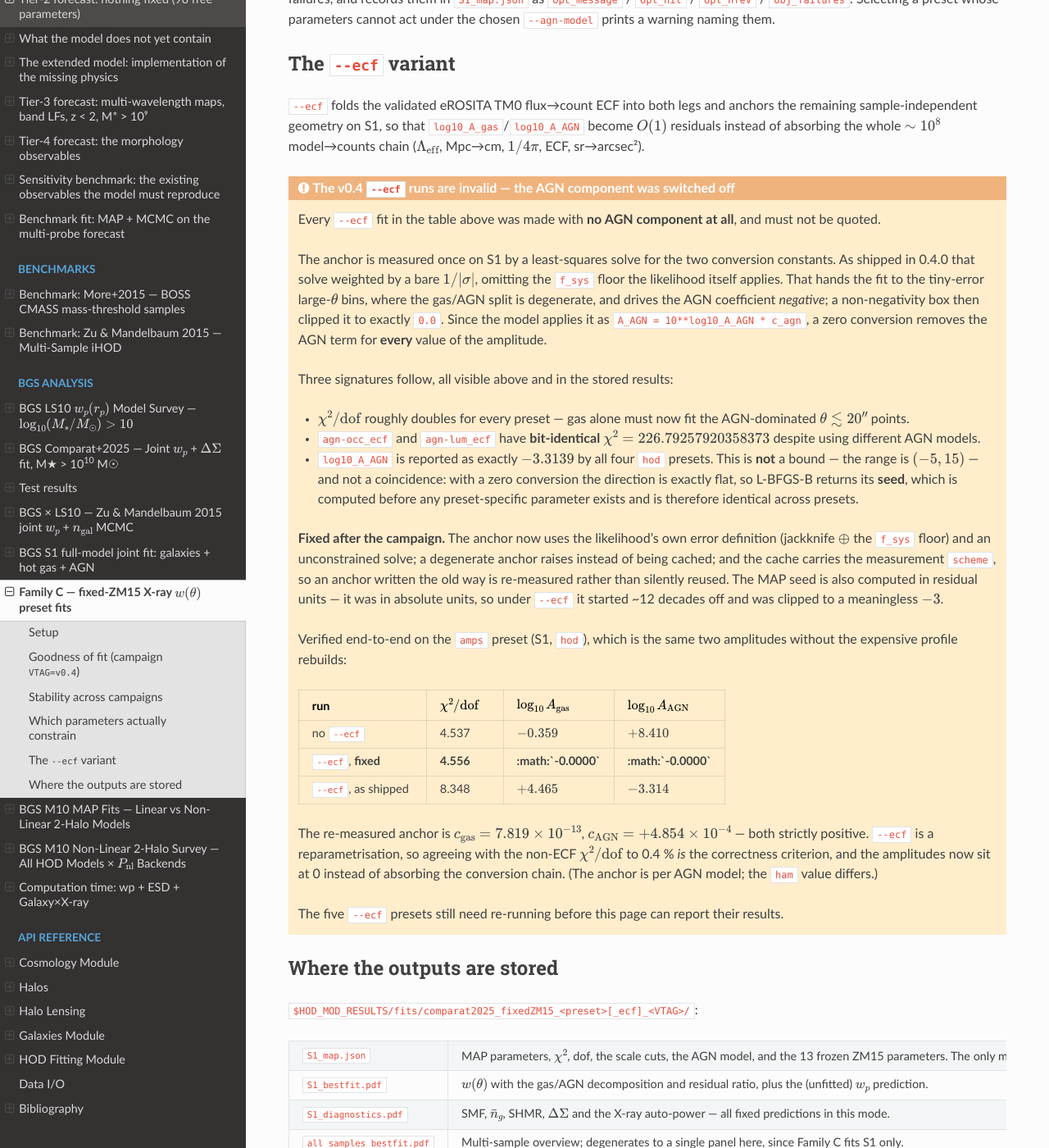
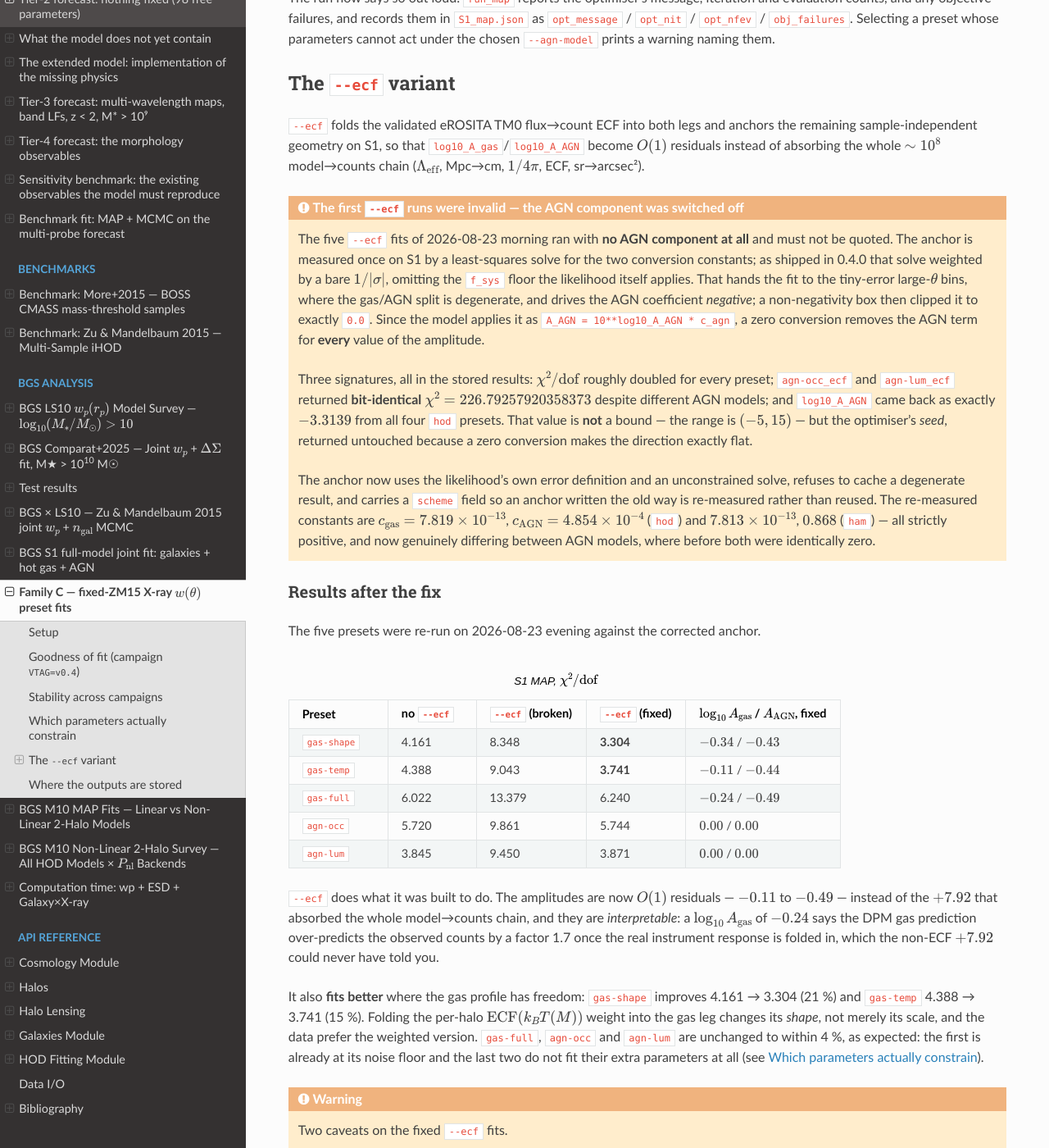
Before and after one commit to JohanComparat/hod_mod, a Sphinx documentation site: the page built from docs/bgs_xray_fixedzm15_presets.rst, in a window 1280 px wide and 1400 px high, scrolled down 4064 px. Shown: the whole window at 82% size. Built offline with Sphinx 7.4.7 and the Read the Docs theme 3.1.0, drawn with Linux system fonts in a browser that asks for light colours; some of the changed text lies outside the part shown.

Commit message:
docs: the --ecf re-run landed, and it works
The five --ecf presets were re-run against the corrected anchor. The variant now
does what it was built for, and on the gas presets it does better than that.

Amplitudes are O(1) residuals -- log10_A_gas from -0.11 to -0.49 -- instead of
the +7.92 that absorbed the entire model->counts chain, and they are now
interpretable: -0.24 says the DPM gas prediction over-predicts observed counts
by a factor 1.7 once the real instrument response is folded in, which +7.92
could never have said.

It also fits BETTER where the gas profile has freedom: gas-shape 4.161 -> 3.304
(21%) and gas-temp 4.388 -> 3.741 (15%). Folding the per-halo ECF(kT(M)) weight
into the gas leg changes its shape, not just its scale, and the data prefer the
weighted version. gas-full, agn-occ and agn-lum are unchanged to within 4% --
the first is at its noise floor and the last two do not fit their extra
parameters at all.

Two caveats recorded rather than buried. Convergence is still poor: the three
gas presets improve chi2 but report success=False, and only agn-occ reports True
-- having moved nothing. And gas-shape now rails, beta_gas sitting exactly on
its 0.8 upper bound with gas-temp just inside at 0.7503, against 0.40-0.43 in
the non-ECF fits; the ECF-weighted gas leg wants a steeper mass tilt than the
prior range allows, so that bound needs revisiting before these are quoted as a
measurement.

Campaign status refreshed: 45 of 57 job lines landed, 5 running. The three MCMC
production fits are the long pole (60/2500, 116/2500, 701/4000 steps).

Figures re-collected: two more ZM15 benchmark bins, and bgs_full_joint
regenerated. Docs build clean on all four touched pages.

```diff
--- a/docs/bgs_xray_fixedzm15_presets.rst
+++ b/docs/bgs_xray_fixedzm15_presets.rst
@@ -325,74 +325,107 @@ anchors the remaining sample-independent geometry on S1, so that
 absorbing the whole :math:`\sim10^8` model→counts chain
 (:math:`\Lambda_{\rm eff}`, Mpc→cm, :math:`1/4\pi`, ECF, sr→arcsec²).
 
-.. admonition:: The v0.4 ``--ecf`` runs are invalid — the AGN component was switched off
+.. admonition:: The first ``--ecf`` runs were invalid — the AGN component was switched off
    :class: warning
 
-   Every ``--ecf`` fit in the table above was made with **no AGN component at
-   all**, and must not be quoted.
+   The five ``--ecf`` fits of 2026-08-23 morning ran with **no AGN component at
+   all** and must not be quoted.  The anchor is measured once on S1 by a
+   least-squares solve for the two conversion constants; as shipped in 0.4.0
+   that solve weighted by a bare :math:`1/|\sigma|`, omitting the ``f_sys``
+   floor the likelihood itself applies.  That hands the fit to the tiny-error
+   large-:math:`\theta` bins, where the gas/AGN split is degenerate, and drives
+   the AGN coefficient *negative*; a non-negativity box then clipped it to
+   exactly ``0.0``.  Since the model applies it as
+   ``A_AGN = 10**log10_A_AGN * c_agn``, a zero conversion removes the AGN term
+   for **every** value of the amplitude.
 
-   The anchor is measured once on S1 by a least-squares solve for the two
-   conversion constants.  As shipped in 0.4.0 that solve weighted by a bare
-   :math:`1/|\sigma|`, omitting the ``f_sys`` floor the likelihood itself
-   applies.  That hands the fit to the tiny-error large-:math:`\theta` bins,
-   where the gas/AGN split is degenerate, and drives the AGN coefficient
-   *negative*; a non-negativity box then clipped it to exactly ``0.0``.  Since
-   the model applies it as ``A_AGN = 10**log10_A_AGN * c_agn``, a zero
-   conversion removes the AGN term for **every** value of the amplitude.
+   Three signatures, all in the stored results: :math:`\chi^2/\mathrm{dof}`
+   roughly doubled for every preset; ``agn-occ_ecf`` and ``agn-lum_ecf``
+   returned **bit-identical** :math:`\chi^2 = 226.79257920358373` despite
+   different AGN models; and ``log10_A_AGN`` came back as exactly
+   :math:`-3.3139` from all four ``hod`` presets.  That value is **not** a bound
+   — the range is :math:`(-5, 15)` — but the optimiser's *seed*, returned
+   untouched because a zero conversion makes the direction exactly flat.
 
-   Three signatures follow, all visible above and in the stored results:
+   The anchor now uses the likelihood's own error definition and an
+   unconstrained solve, refuses to cache a degenerate result, and carries a
+   ``scheme`` field so an anchor written the old way is re-measured rather than
+   reused.  The re-measured constants are :math:`c_{\rm gas}=7.819\times10^{-13}`,
+   :math:`c_{\rm AGN}=4.854\times10^{-4}` (``hod``) and
+   :math:`7.813\times10^{-13}`, :math:`0.868` (``ham``) — all strictly positive,
+   and now genuinely differing between AGN models, where before both were
+   identically zero.
 
-   * :math:`\chi^2/\mathrm{dof}` roughly doubles for every preset — gas alone
-     must now fit the AGN-dominated :math:`\theta\lesssim20''` points.
-   * ``agn-occ_ecf`` and ``agn-lum_ecf`` have **bit-identical**
-     :math:`\chi^2 = 226.79257920358373` despite using different AGN models.
-   * ``log10_A_AGN`` is reported as exactly :math:`-3.3139` by all four ``hod``
-     presets.  This is **not** a bound — the range is :math:`(-5, 15)` — and not
-     a coincidence: with a zero conversion the direction is exactly flat, so
-     L-BFGS-B returns its **seed**, which is computed before any preset-specific
-     parameter exists and is therefore identical across presets.
+Results after the fix
+~~~~~~~~~~~~~~~~~~~~~
 
-   **Fixed after the campaign.**  The anchor now uses the likelihood's own error
-   definition (jackknife :math:`\oplus` the ``f_sys`` floor) and an
-   unconstrained solve; a degenerate anchor raises instead of being cached; and
-   the cache carries the measurement ``scheme``, so an anchor written the old way
-   is re-measured rather than silently reused.  The MAP seed is also computed in
-   residual units — it was in absolute units, so under ``--ecf`` it started ~12
-   decades off and was clipped to a meaningless :math:`-3`.
+The five presets were re-run on 2026-08-23 evening against the corrected anchor.
 
-   Verified end-to-end on the ``amps`` preset (S1, ``hod``), which is the same
-   two amplitudes without the expensive profile rebuilds:
+.. list-table:: S1 MAP, :math:`\chi^2/\mathrm{dof}`
+   :header-rows: 1
+   :widths: 18 16 20 18 28
 
-   .. list-table::
-      :header-rows: 1
-      :widths: 30 18 26 26
+   * - Preset
+     - no ``--ecf``
+     - ``--ecf`` (broken)
+     - ``--ecf`` (fixed)
+     - :math:`\log_{10}A_\mathrm{gas}` / :math:`A_\mathrm{AGN}`, fixed
+   * - ``gas-shape``
+     - 4.161
+     - 8.348
+     - **3.304**
+     - :math:`-0.34` / :math:`-0.43`
+   * - ``gas-temp``
+     - 4.388
+     - 9.043
+     - **3.741**
+     - :math:`-0.11` / :math:`-0.44`
+   * - ``gas-full``
+     - 6.022
+     - 13.379
+     - 6.240
+     - :math:`-0.24` / :math:`-0.49`
+   * - ``agn-occ``
+     - 5.720
+     - 9.861
+     - 5.744
+     - :math:`0.00` / :math:`0.00`
+   * - ``agn-lum``
+     - 3.845
+     - 9.450
+     - 3.871
+     - :math:`0.00` / :math:`0.00`
 
-      * - run
-        - :math:`\chi^2/\mathrm{dof}`
-        - :math:`\log_{10}A_\mathrm{gas}`
-        - :math:`\log_{10}A_\mathrm{AGN}`
-      * - no ``--ecf``
-        - 4.537
-        - :math:`-0.359`
-        - :math:`+8.410`
-      * - ``--ecf``, **fixed**
-        - **4.556**
-        - **:math:`-0.0000`**
-        - **:math:`-0.0000`**
-      * - ``--ecf``, as shipped
-        - 8.348
-        - :math:`+4.465`
-        - :math:`-3.314`
+``--ecf`` does what it was built to do.  The amplitudes are now :math:`O(1)`
+residuals — :math:`-0.11` to :math:`-0.49` — instead of the :math:`+7.92` that
+absorbed the whole model→counts chain, and they are *interpretable*: a
+:math:`\log_{10}A_\mathrm{gas}` of :math:`-0.24` says the DPM gas prediction
+over-predicts the observed counts by a factor 1.7 once the real instrument
+response is folded in, which the non-ECF :math:`+7.92` could never have told
+you.
 
-   The re-measured anchor is :math:`c_{\rm gas}=7.819\times10^{-13}`,
-   :math:`c_{\rm AGN}=+4.854\times10^{-4}` — both strictly positive.  ``--ecf``
-   is a reparametrisation, so agreeing with the non-ECF :math:`\chi^2/\mathrm{dof}`
-   to 0.4 % *is* the correctness criterion, and the amplitudes now sit at 0
-   instead of absorbing the conversion chain.  (The anchor is per AGN model; the
-   ``ham`` value differs.)
+It also **fits better** where the gas profile has freedom: ``gas-shape``
+improves 4.161 → 3.304 (21 %) and ``gas-temp`` 4.388 → 3.741 (15 %).  Folding
+the per-halo :math:`\mathrm{ECF}(k_BT(M))` weight into the gas leg changes its
+*shape*, not merely its scale, and the data prefer the weighted version.
+``gas-full``, ``agn-occ`` and ``agn-lum`` are unchanged to within 4 %, as
+expected: the first is already at its noise floor and the last two do not fit
+their extra parameters at all (see :ref:`familyc-inert`).
 
-   The five ``--ecf`` presets still need re-running before this page can report
-   their results.
+.. warning::
+
+   Two caveats on the fixed ``--ecf`` fits.
+
+   * **Convergence is still poor.**  The three gas presets improve their
+     :math:`\chi^2` but report ``success=False``; only ``agn-occ`` reports
+     ``True``, and it does so having moved nothing.  The optimiser problem
+     documented above is orthogonal to the anchor and is not fixed.
+   * **``gas-shape`` rails.**  Its ``beta_gas`` sits at 0.8000, exactly the
+     upper bound, and ``gas-temp``'s at 0.7503 just inside it.  The non-ECF fits
+     sat at 0.40–0.43.  The ECF-weighted gas leg wants a steeper mass tilt than
+     the prior range allows, so that bound needs revisiting before these numbers
+     are quoted as a measurement.
+
 
 Where the outputs are stored
 ----------------------------
```
Also changed, not shown: docs/oarsub_campaign.rst (+16 -9 lines), docs/_images/benchmarks__zumandelbaum2015_bin_9p4_9p8__benchmark_zumandelbaum2015_bin_9p4_9p8_combined.png, docs/_images/benchmarks__zumandelbaum2015_bin_9p4_9p8__benchmark_zumandelbaum2015_bin_9p4_9p8_corner.png, docs/_images/benchmarks__zumandelbaum2015_bin_9p4_9p8__benchmark_zumandelbaum2015_bin_9p4_9p8_hod.png, docs/_images/benchmarks__zumandelbaum2015_bin_9p4_9p8__benchmark_zumandelbaum2015_bin_9p4_9p8_wp.png, docs/_images/benchmarks__zumandelbaum2015_bin_9p8_10p2__benchmark_zumandelbaum2015_bin_9p8_10p2_combined.png, docs/_images/benchmarks__zumandelbaum2015_bin_9p8_10p2__benchmark_zumandelbaum2015_bin_9p8_10p2_corner.png, docs/_images/benchmarks__zumandelbaum2015_bin_9p8_10p2__benchmark_zumandelbaum2015_bin_9p8_10p2_hod.png, docs/_images/benchmarks__zumandelbaum2015_bin_9p8_10p2__benchmark_zumandelbaum2015_bin_9p8_10p2_wp.png, docs/_images/bgs_full_joint_fixedzm15__agn_host_smf.png, docs/_images/bgs_full_joint_fixedzm15__gas.png, docs/_images/bgs_full_joint_fixedzm15__observables.png.
